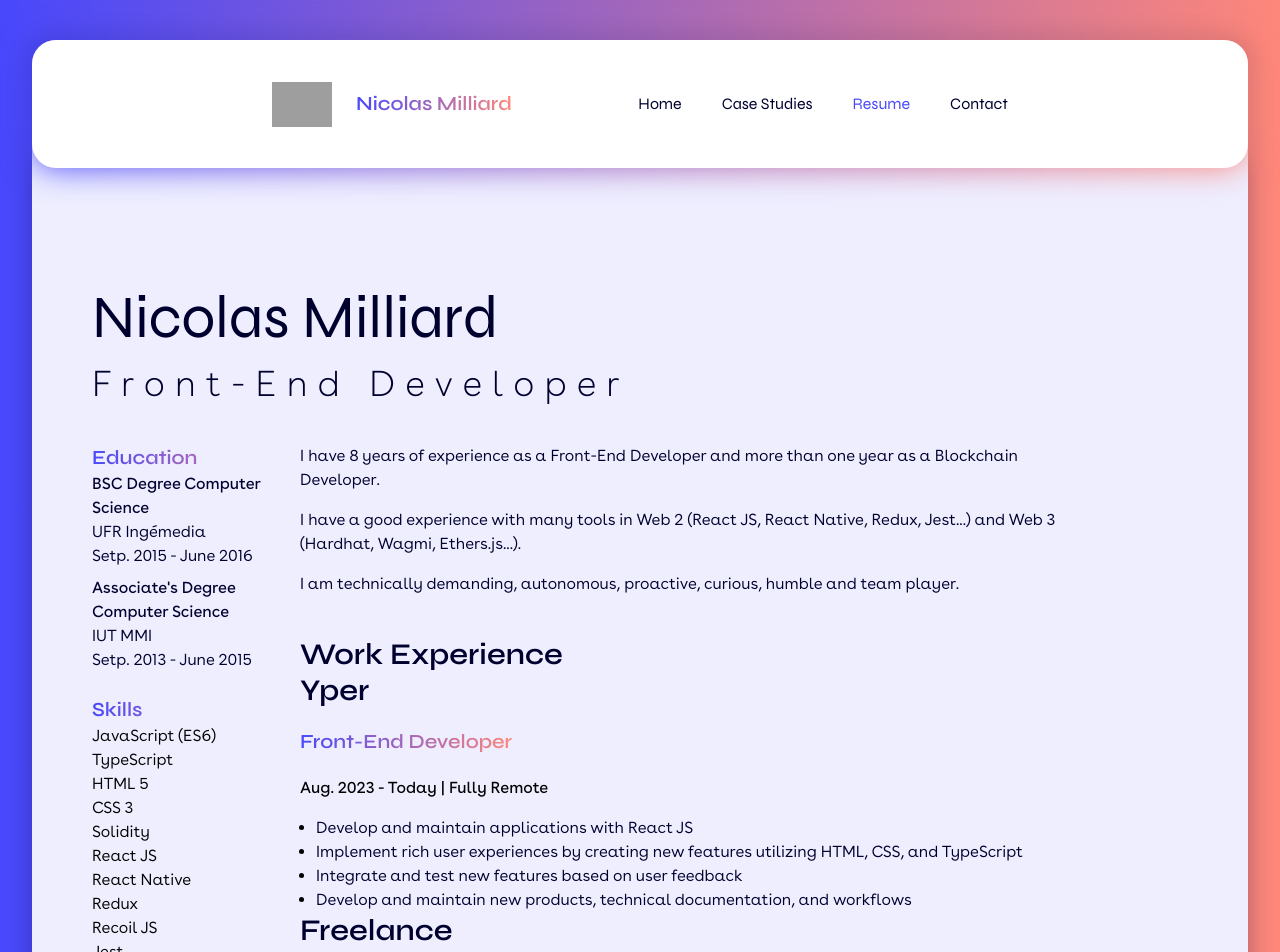
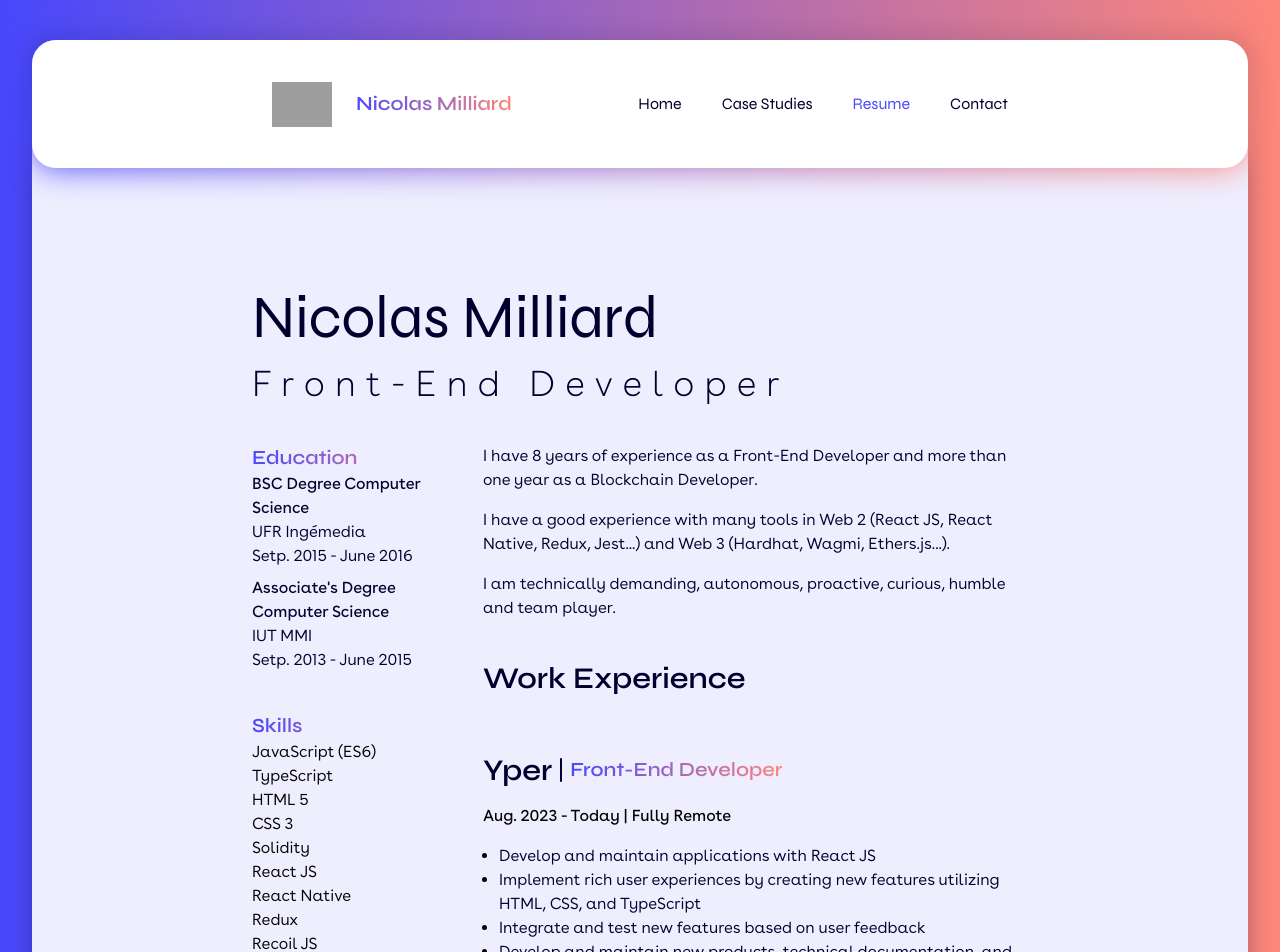
Before and after one commit to NicolasMilliard/portfolio2024, a Next.js app: page /resume in a window 1280 px wide. Shown: the top 952 px of the page. Built offline with nearby package versions, Linux system fonts and the light colour scheme; grey boxes are pictures that could not be loaded.

Commit message:
Clean resume layout

```diff
--- a/app/containers/Resume/Sidebar.tsx
+++ b/app/containers/Resume/Sidebar.tsx
@@ -4,8 +4,8 @@ import { GradientTitle } from "@app/components/Title";
 
 const Sidebar = () => {
   return (
-    <div className="mb-10 hidden max-w-52 flex-col gap-6 xs:flex">
-      <div className="flex flex-col gap-4 md:flex-col md:gap-6">
+    <div className="mb-10 hidden gap-6 xs:flex xs:flex-col lg:max-w-52">
+      <div className="flex flex-col gap-8 sm:flex-row md:flex-col md:gap-10">
         <section>
           <GradientTitle>Education</GradientTitle>
           <div className="flex flex-col gap-2">
--- a/app/resume/page.tsx
+++ b/app/resume/page.tsx
@@ -10,24 +10,29 @@ const newestToOldest = experiences.reverse();
 
 const Resume = () => {
   return (
-    <>
-      <div className="mb-10 flex flex-col gap-4">
+    <div className="flex flex-col lg:px-20 xl:px-40">
+      <section className="mb-10 flex flex-col gap-4">
         <MainTitle>Nicolas Milliard</MainTitle>
         <Title isWidest={true}>Front-End Developer</Title>
-      </div>
-      <div className="flex flex-col md:flex-row">
+      </section>
+      <div className="flex flex-col md:flex-row md:gap-10">
         <Sidebar />
         <div>
           <Quote />
           <section>
             <SubTitle>Work Experience</SubTitle>
-            <div>
+            <div className="mt-10">
               {newestToOldest.map((experience) => (
-                <div key={experience.id}>
+                <div key={experience.id} className="mb-10">
                   <>
-                    <div className="mb-4 flex flex-col items-start justify-between gap-5">
-                      <SubTitle>{experience.company}</SubTitle>
-                      <GradientTitle>{experience.job_title}</GradientTitle>
+                    <div className="mb-4 flex flex-col items-start justify-between">
+                      <div className="my-4 flex flex-col gap-2 md:flex-row md:items-center">
+                        <SubTitle>{experience.company}</SubTitle>
+                        <div className="hidden h-full w-0.5 rounded bg-black md:block">
+                          &nbsp;
+                        </div>
+                        <GradientTitle>{experience.job_title}</GradientTitle>
+                      </div>
                       <p>
                         {experience.start_date} - {experience.end_date} |{" "}
                         {experience.location}
@@ -47,7 +52,7 @@ const Resume = () => {
           </section>
         </div>
       </div>
-    </>
+    </div>
   );
 };
 
```
